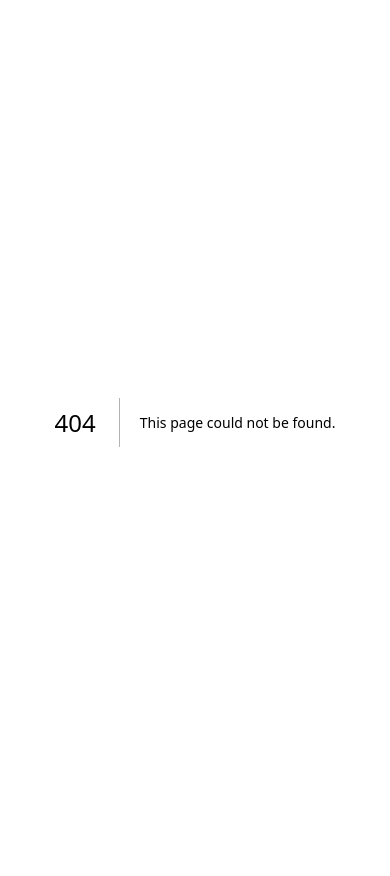
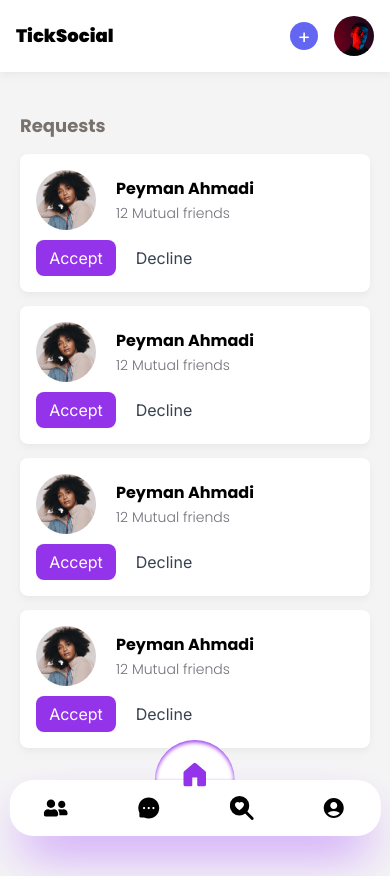
Before and after one commit to naziwebdev/social-front, a Next.js app: page /requests in a window 390 px wide. Before the commit this address had no page. Before the commit the page ends 844 px from the top, so only its background shows below. Built offline with nearby package versions, Linux system fonts and the light colour scheme.

Commit message:
Create requests page & responsive

```diff
--- /dev/null
+++ b/src/app/requests/page.js
@@ -0,0 +1,16 @@
+import Header from "@/components/modules/Header";
+import SmallSizeMenu from "@/components/modules/SmallSizeMenu";
+import RequestsBox from "@/components/modules/RequestsBox";
+
+export default function page() {
+  return (
+    <div className="pb-32">
+      <Header />
+      <div className="px-5 sm:px-10">
+        <RequestsBox/>
+      </div>
+
+      <SmallSizeMenu />
+    </div>
+  );
+}
--- a/src/components/modules/SmallSizeMenu.js
+++ b/src/components/modules/SmallSizeMenu.js
@@ -11,7 +11,7 @@ export default function SmallSizeMenu() {
       <span className="absolute -top-10 left-1/2 -translate-x-1/2 w-20 xs:w-28 h-10 xs:h-14 bg-white rounded-t-full  shadow-purple-600 shadow-inner"></span>
       <ul className="w-full h-full flex items-center justify-around">
         <li>
-          <Link href={"/"}>
+          <Link href={"/requests"}>
             <FaUserFriends className="text-2xl 2xs:text-3xl" />
           </Link>
         </li>
--- a/src/components/templates/Home/UtilsSidebar.js
+++ b/src/components/templates/Home/UtilsSidebar.js
@@ -1,7 +1,7 @@
 import MessageBox from "./MessageBox"
 import PopularePost from "./PopularePost"
 import PopulareUsers from "./PopulareUsers"
-import RequestsBox from "./RequestsBox"
+import RequestsBox from "../../modules/RequestsBox"
 
 export default function UtilsSidebar() {
   return (
```
Also changed, not shown: src/components/modules/RequestsBox.js (renamed from src/components/templates/Home/RequestsBox.js).
